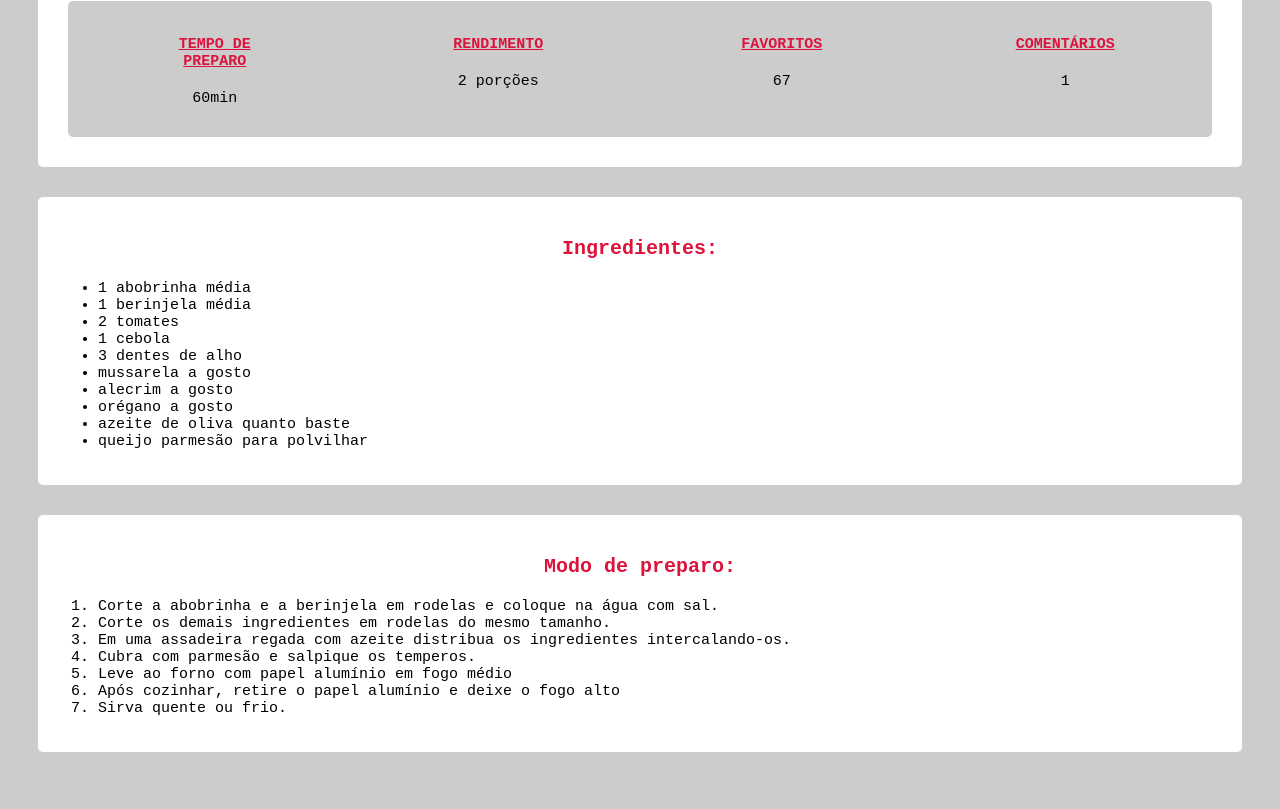
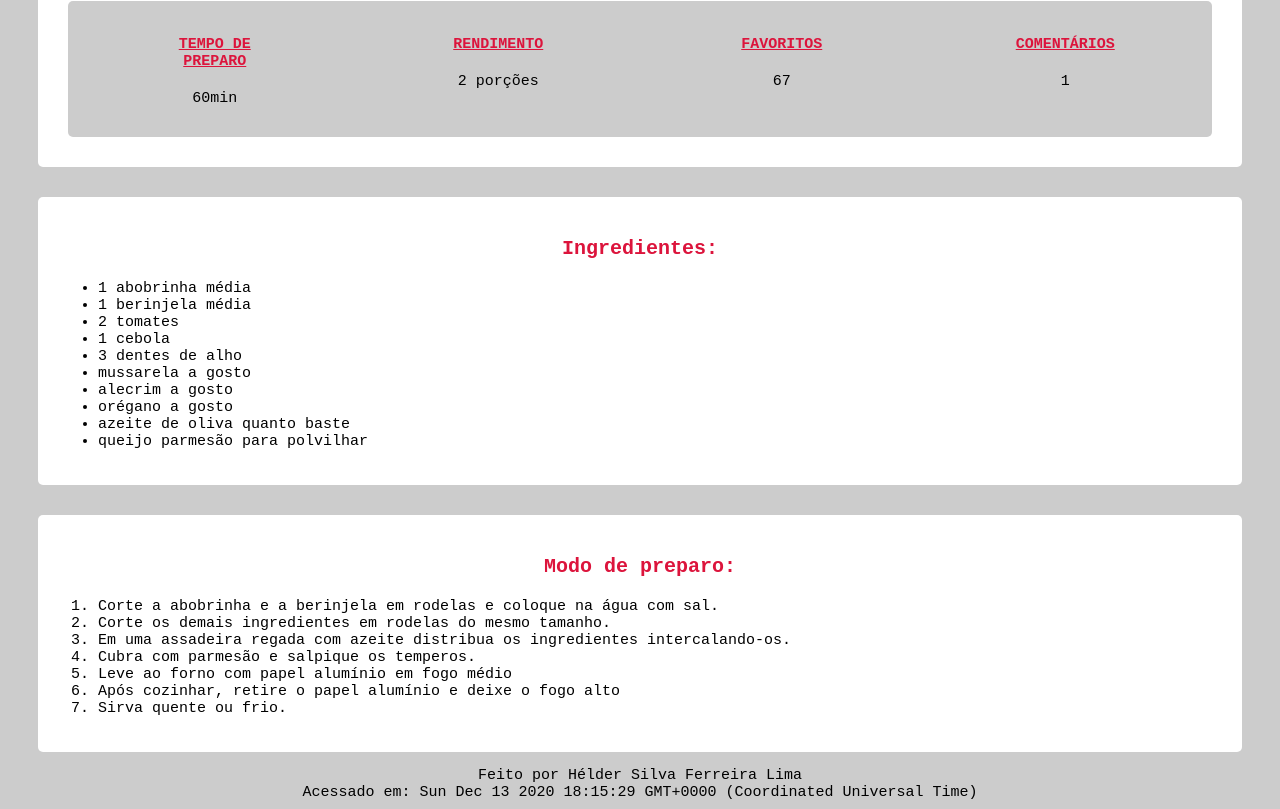
Before and after one commit to heldaolima/workshop-web, a plain HTML site: page Atividade/Atv-Helder.html in a window 1280 px wide. Shown: the part 497-1306 px from the top of the page. Before the commit the page ends 1264 px from the top, so only its background shows below. Drawn offline with Linux system fonts and the light colour scheme.

Commit message:
introduzindo javascript

```diff
--- a/Atividade/Atv-Helder.html
+++ b/Atividade/Atv-Helder.html
@@ -3,7 +3,7 @@
     <head>
        <title>Atividade 1 do Workshop - Receita</title>
 
-       <link rel ="stylesheet" href="./estilos.css"/>
+       <link rel="stylesheet" href="./estilos.css"/>
 
 
     </head>
@@ -78,8 +78,9 @@
             </ol>
 
         </div>
-
-
+       <footer id="rodape"></footer>
+       <footer id= "acesso"></footer>
+    <script src="code.js"></script>
     </body>
 
 </html>
--- /dev/null
+++ b/Atividade/code.js
@@ -0,0 +1,7 @@
+let rodape = document.getElementById('rodape')
+rodape.setAttribute("style", "text-align: center")
+rodape.innerHTML = "Feito por Hélder Silva Ferreira Lima"
+
+let acess = document.getElementById('acesso')
+acess.setAttribute("style", "text-align: center")
+acess.innerHTML = "Acessado em: " + Date()
```
